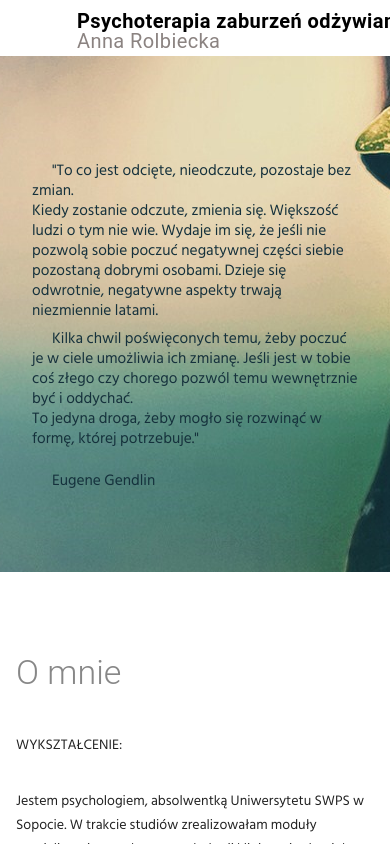
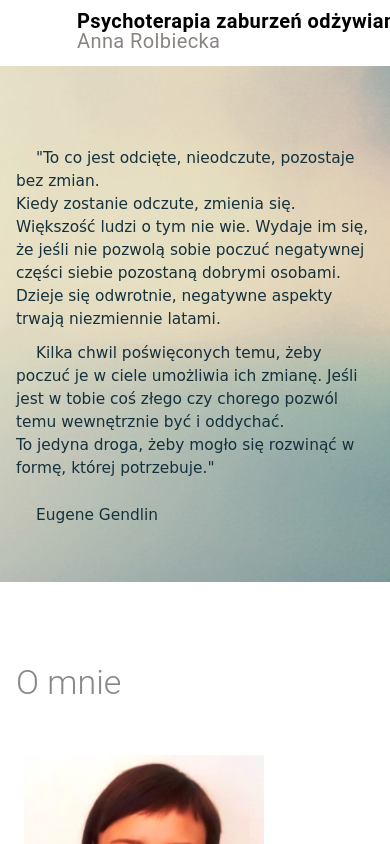
Before and after one commit to basiacierocka/ARwebsite, a plain HTML site: page index.html in a window 390 px wide. Drawn offline with nearby package versions, Linux system fonts and the light colour scheme; a web font is replaced by a local one.

Commit message:
change images and some improvements

```diff
--- a/css/style.css
+++ b/css/style.css
@@ -147,8 +147,8 @@ a img{
 
 .main-welcome-section{
   position: relative;
-  height: 800px;
-  width: auto;
+  height: 700px;
+  max-width: 1600px;
   background-color: #f3f3f3;
   background-size: cover;
   background:url('../img/listki.jpg') center 30% no-repeat;
@@ -163,10 +163,17 @@ a img{
 
 .main-sub-slogan h3{
   text-align: left;
+  font-family: 'Tillana', cursive;
   color:#15313C;
-  font-size: 1.6em;
+  font-size: 1.3em;
   padding-top: 24px;
   text-indent: 20px;
+}
+
+.img_ania{
+  margin-top: 20px;
+  display:inline!important;
+  width: 240px;
 }
 
 .main-link .material-icons {
@@ -311,7 +318,7 @@ a img{
 }
 
 .text-section p{
-  text-align: left;
+  text-align: justify;;
   text-indent: 20px;
 }
 
@@ -361,10 +368,14 @@ a img{
 
   .main-sub-slogan h3{
     color: #15313C;
-    font-size: 1.3em;
-    margin: 0 16px;
-    padding-top: 8px;
+    font-size: 1.1em;
+    margin: 0 0px;
+    padding-top: 40px;
     line-height: 1.3em;
+  }
+
+  .empty-container{
+    width:35px;
   }
 
   .footer .mdl-mega-footer--bottom-section {
@@ -380,8 +391,18 @@ a img{
   .main-sub-slogan h3{
     color: #15313C;
     font-size: 1.1em;
-    margin: 0 16px;
-    padding-top: 8px;
-    line-height: 1.3em;
+    margin: 0 0;
+    padding-top: 10px;
+    line-height: 1.5em;
   }
+
+  .main-header {
+    height: 66px;
+  }
+
+  .main-welcome-section {
+    height: 500px;
+    background:url('../img/niebo.jpg') center 30% no-repeat;
+  }
+
 }
--- a/index.html
+++ b/index.html
@@ -10,6 +10,7 @@
     <link rel="stylesheet" href="https://code.getmdl.io/1.1.3/material.min.css">
     <link rel="stylesheet" href="css/style.css">
     <link href="https://fonts.googleapis.com/css?family=Hind+Siliguri" rel="stylesheet">
+    <link href="https://fonts.googleapis.com/css?family=Tillana" rel="stylesheet">
   </head>
 
   <body>
@@ -63,8 +64,8 @@
       <div class="main-content mdl-layout__content">
         <a name="top"></a>
           <div class="main-welcome-section mdl-typography--text-center mdl-grid">
-            <div class="mdl-cell mdl-cell--1-col"></div>
-            <div class="logo-font main-sub-slogan mdl-cell mdl-cell--6-col mdl-cell--5-col-tablet mdl-cell--6-col-phone">
+            <div class="mdl-cell mdl-cell--1-col empty-container"></div>
+            <div class="logo-font main-sub-slogan mdl-cell mdl-cell--5-col mdl-cell--5-col-tablet mdl-cell--8-col-phone">
               <h3>"To co jest odcięte, nieodczute, pozostaje bez zmian.<br> Kiedy zostanie odczute, zmienia się.
                   Większość ludzi o tym nie wie. Wydaje im się, że jeśli nie pozwolą sobie poczuć negatywnej części siebie pozostaną dobrymi osobami.
                   Dzieje się odwrotnie, negatywne aspekty trwają niezmiennie latami.<br></h3>
@@ -79,7 +80,11 @@
           <div class="main-method-section" id="omnie">
             <div class="main-method-section-text">
               <div class="section-title mdl-typography--font-light mdl-typography--display-1-color-contrast">O mnie</div>
-                <div class="mdl-typography--font-light">
+                <div class="mdl-typography--font-light mdl-grid">
+                  <div class="mdl-cell--4-col">
+                    <img src="img/aania.jpg" class="img_ania" alt="annarolbiecka">
+                  </div>
+                  <div class="mdl-cell--8-col text-section">
                     <p>WYKSZTAŁCENIE:</p>
 
                     <p>Jestem psychologiem, absolwentką Uniwersytetu SWPS w Sopocie. W trakcie
@@ -93,7 +98,8 @@
                     terapeutyczne, co pozwala mi dostosować metody i narzędzia pracy do potrzeb pacjenta.
 
                     </p>
-
+                  </div>
+                  <div class="mdl-cell--12-col text-section">
                     <p>DOŚWIADCZENIE:</p>
 
                     <p>Doświadczenie zawodowe zdobywałam podczas pracy jako psycholog, terapeuta,
@@ -110,11 +116,12 @@
                   </div>
                 </div>
               </div>
+            </div>
 
             <div class="main-method-section" id="obszary">
               <div class="main-method-section-text">
                 <div class=" section-title mdl-typography--font-light mdl-typography--display-1-color-contrast">Obszary pomocy</div>
-                  <div class="mdl-typography--font-light">
+                  <div class="mdl-typography--font-light text-section">
                     <p><b>ZABURZENIA ODŻYWIANIA:</b>
                       <br>Od 2011 roku specjalizuję się w pracy z osobami zmagającymi się z
                           zaburzeniami odżywiania (anoreksja, bulimia, kompulsywne objadanie się oraz
@@ -155,7 +162,7 @@
 
           <div class="main-cards-section" id="oferta">
             <div class="section-title main-section-title mdl-typography--display-1-color-contrast">Oferta</div>
-            <div class="mdl-typography--font-light">
+            <div class="mdl-typography--font-light text-section">
               <p>
                 Każdy z nas na różnych etapach życia zmaga się z rozmaitymi problemami.
                 Zazwyczaj radzimy sobie z nimi o własnych siłach, albo korzystamy ze wsparcia bliskich. Bywają jednak sytuacje,
@@ -216,7 +223,7 @@
           <div class="main-method-section" id="warsztaty">
             <div class="main-method-section-text">
               <div class="section-title mdl-typography--font-light mdl-typography--display-1-color-contrast">Warsztaty i szkolenia</div>
-                <p class="mdl-typography--font-light">
+                <p class="mdl-typography--font-light text-section">
                   <p>WARSZTATY DLA BLISKICH OSÓB CHORUJĄCYCH NA ZABURZENIA ODŻYWIANIA</p><br>
                   <p><b>JUŻ 25.08.2016r!</b></p>
 
@@ -225,7 +232,7 @@
                     różnymi wątpliwościami. Rodzice, rodzeństwo, partnerzy czy przyjaciele często chcą
                     pomóc, ale nie wiedzą jak. Dla wielu z nich zaburzenia odżywiania są trudne do
                     zrozumienia, nie wiedzą co kieruje osobą chorą i jak w związku z tym powinny
-                    się zachowywać. Patrzenie na kogoś bliskiego kto się zabija jest trudne i budzi wiele silnych uczuć.
+                    się zachowywać. Patrzenie na kogoś bliskiego kto się zabija jest trudne i budzi wiele silnych uczuć.<br>
                     <b>Jak sobie z tym radzić?</b>
                   </p>
 
```
Also changed, not shown: img/aania.jpg (added), img/ania_r.jpg (deleted), img/niebo.jpg (added), img/serce.jpg. Lines whose indentation alone changed are shown as unchanged.
